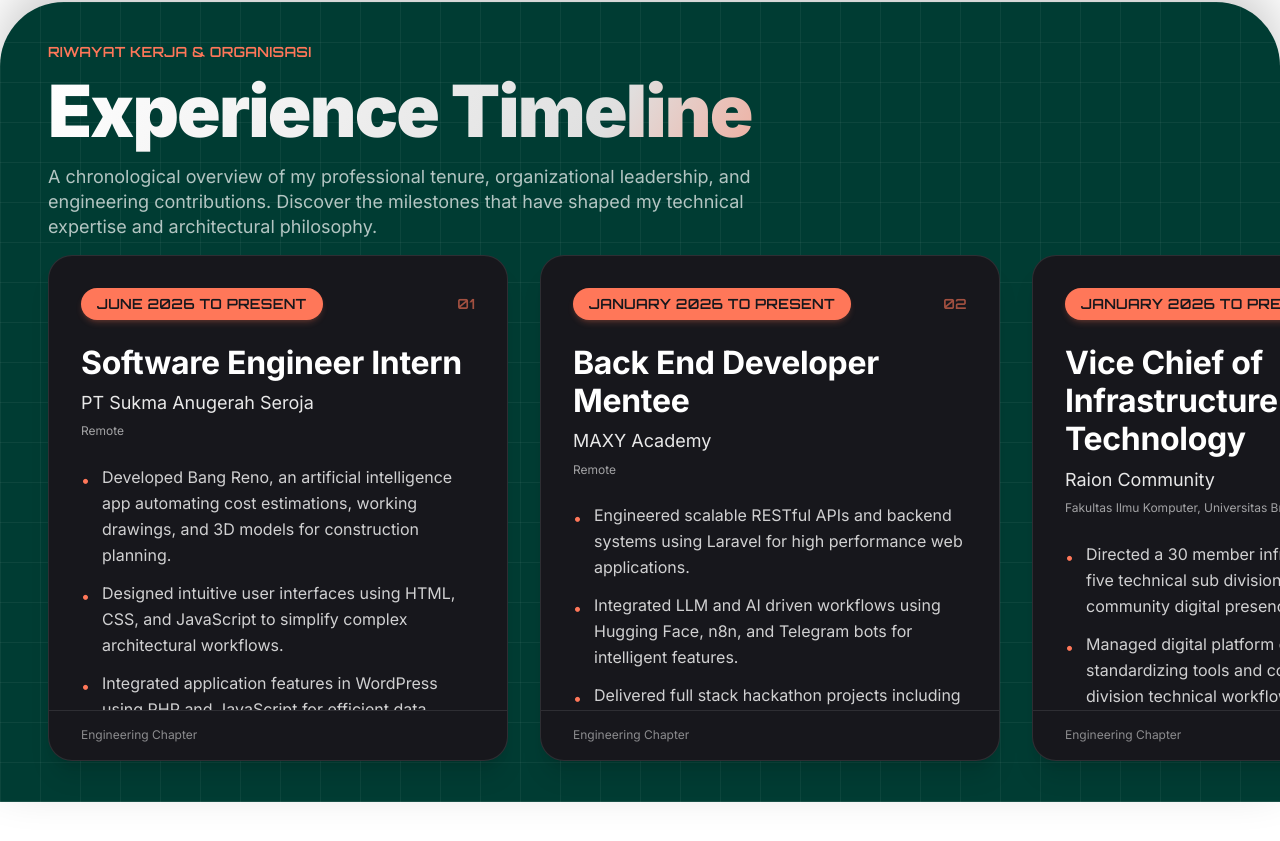
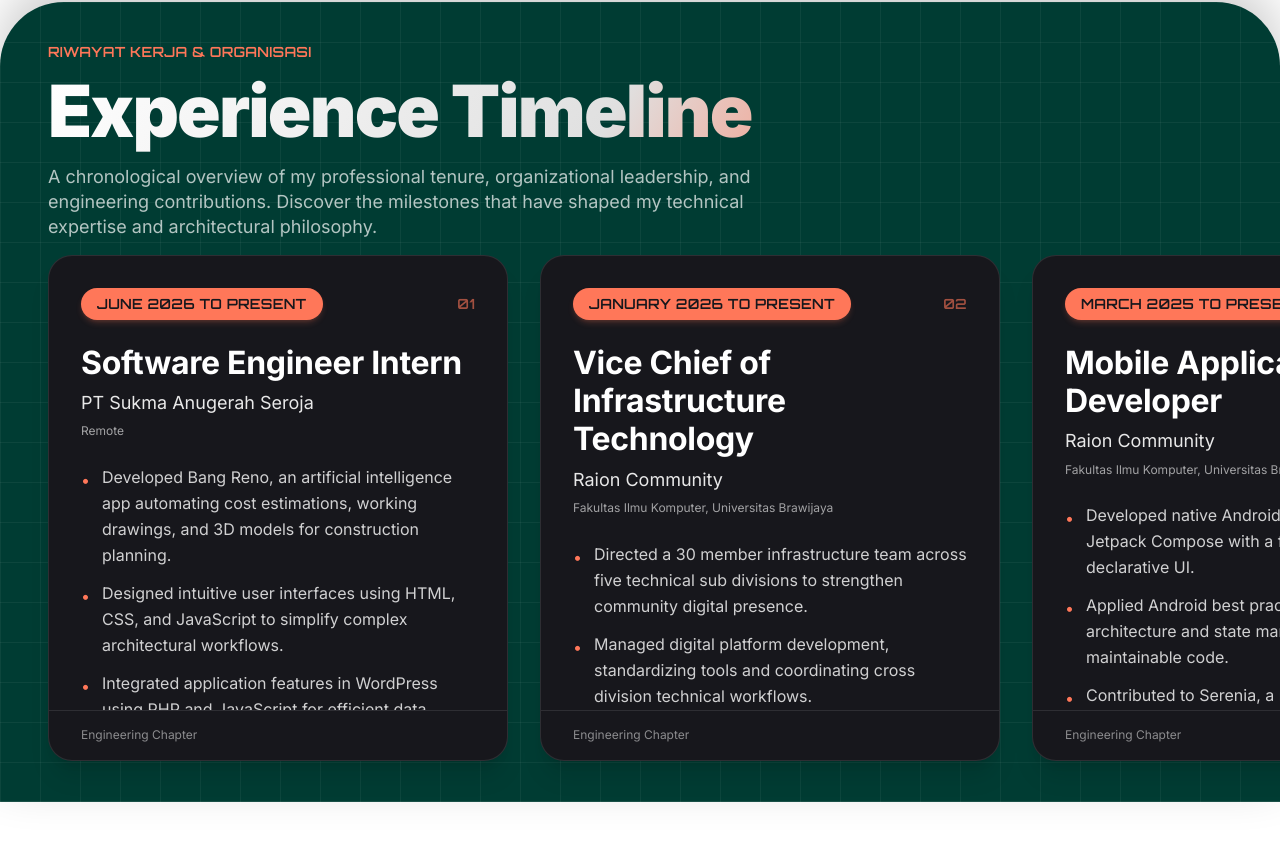
Before and after one commit to SutaSS/portofolio, a Next.js app: page / in a window 1280 px wide. Shown: the part 2751-3592 px from the top of the page. Built offline with nearby package versions, Linux system fonts and the light colour scheme.

Commit message:
feat: replace newest cv and update experience.ts

```diff
--- a/src/app/data/experience.ts
+++ b/src/app/data/experience.ts
@@ -12,20 +12,6 @@ export const experiences: Experience[] = [
       'Designed intuitive user interfaces using HTML, CSS, and JavaScript to simplify complex architectural workflows.',
       'Integrated application features in WordPress using PHP and JavaScript for efficient data fetching and server side rendering.',
       'Delivered a user friendly platform empowering individuals to quickly simulate construction documents and accelerate decision making.',
-    ],
-    current: true,
-  },
-  {
-    id: '9',
-    title: 'Back End Developer Mentee',
-    company: 'MAXY Academy',
-    location: 'Remote',
-    period: 'January 2026 to Present',
-    description: [
-      'Engineered scalable RESTful APIs and backend systems using Laravel for high performance web applications.',
-      'Integrated LLM and AI driven workflows using Hugging Face, n8n, and Telegram bots for intelligent features.',
-      'Delivered full stack hackathon projects including an AI powered itinerary planner and a transaction platform.',
-      'Implemented secure authentication including Google OAuth and Two Factor Authentication alongside SEO optimization.',
     ],
     current: true,
   },
@@ -54,6 +40,20 @@ export const experiences: Experience[] = [
       'Contributed to Serenia, a mental well being app, prioritizing intuitive user experiences and reliable performance.',
     ],
     current: true,
+  },
+  {
+    id: '9',
+    title: 'Back End Developer Mentee',
+    company: 'MAXY Academy',
+    location: 'Remote',
+    period: 'January 2026 to July 2026',
+    description: [
+      'Engineered scalable RESTful APIs and backend systems using Laravel for high performance web applications.',
+      'Integrated LLM and AI driven workflows using Hugging Face, n8n, and Telegram bots for intelligent features.',
+      'Delivered full stack hackathon projects including an AI powered itinerary planner and a transaction platform.',
+      'Implemented secure authentication including Google OAuth and Two Factor Authentication alongside SEO optimization.',
+    ],
+    current: false,
   },
   {
     id: '1',
```
Also changed, not shown: 1 other file (tests, documents, lock files or other folders).
